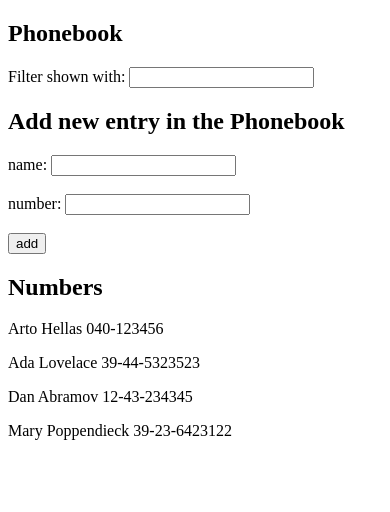
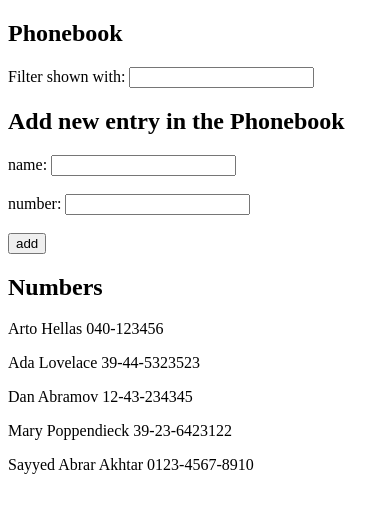
Before and after one commit to Sayyed-Abrar-Akhtar/Full-Stack-open-2022, a React (Create React App) app in the folder part2/the-phonebook/: page / in a window 390 px wide. Shown: the top 512 px of the page. Built offline with nearby package versions, Linux system fonts and the light colour scheme; data requests are answered from the project's data file.

Commit message:
2.13: The Phonebook step8

```diff
--- a/part2/the-phonebook/db.json
+++ b/part2/the-phonebook/db.json
@@ -19,6 +19,11 @@
       "name": "Mary Poppendieck",
       "number": "39-23-6423122",
       "id": 4
+    },
+    {
+      "name": "Sayyed Abrar Akhtar",
+      "number": "0123-4567-8910",
+      "id": 5
     }
   ]
 }
--- a/part2/the-phonebook/src/App.js
+++ b/part2/the-phonebook/src/App.js
@@ -1,29 +1,26 @@
-import { useState } from 'react';
-import axios from 'axios';
+import React, { useState } from 'react';
+
 import Persons from './components/Persons';
 import PersonForm from './components/PersonForm';
 import Filter from './components/Filter';
 import { useEffect } from 'react';
+import { getAllPersons } from './services/persons';
 
 function App() {
-  const [persons, setPersons] = useState([
-    { name: 'Arto Hellas', number: '040-123456', id: 1 },
-    { name: 'Ada Lovelace', number: '39-44-5323523', id: 2 },
-    { name: 'Dan Abramov', number: '12-43-234345', id: 3 },
-    { name: 'Mary Poppendieck', number: '39-23-6423122', id: 4 },
-  ]);
+  const [persons, setPersons] = useState([]);
 
   useEffect(() => {
     const eventHandler = (response) => {
-      setPersons(response.data);
+      setPersons(response);
     };
 
-    const promise = axios.get('http://localhost:3001/persons/');
+    const promise = getAllPersons();
+
     promise.then(eventHandler);
   }, []);
 
   const handlePersonUpdate = (newPerson) => {
-    console.log(newPerson);
+    //console.log(newPerson);
     setPersons(persons.concat(newPerson));
   };
 
@@ -37,7 +34,7 @@ function App() {
       <h2>Add new entry in the Phonebook</h2>
       <PersonForm onPersonAdd={handlePersonUpdate} persons={persons} />
       <h2>Numbers</h2>
-      <Persons persons={persons} />
+      {persons ? <Persons persons={persons} /> : null}
     </div>
   );
 }
--- /dev/null
+++ b/part2/the-phonebook/src/services/persons.js
@@ -0,0 +1,20 @@
+import axios from 'axios';
+
+const baseUrl = 'http://localhost:3001/persons';
+
+function getAllPersons() {
+  const request = axios.get(baseUrl);
+  return request.then((response) => response.data);
+}
+
+function createNewPerson(newPerson) {
+  const request = axios.post(baseUrl, newPerson);
+  return request.then((response) => response.data);
+}
+
+function updatePerson(id, updatedPerson) {
+  const request = axios.put(`${baseUrl}/${id}`, updatedPerson);
+  return request.then((response) => response.data);
+}
+
+export { getAllPersons, createNewPerson, updatePerson };
```
Also changed, not shown: part2/the-phonebook/src/components/Phonebook.jsx (added, +9 -0 lines).
